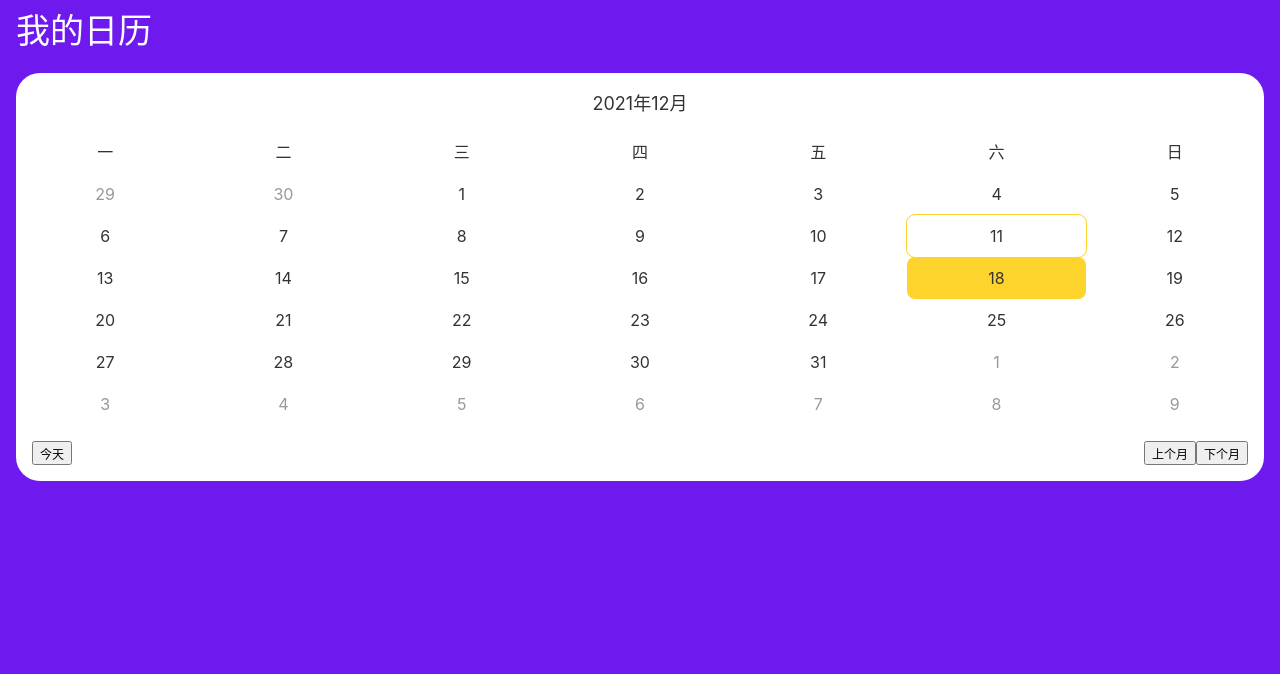
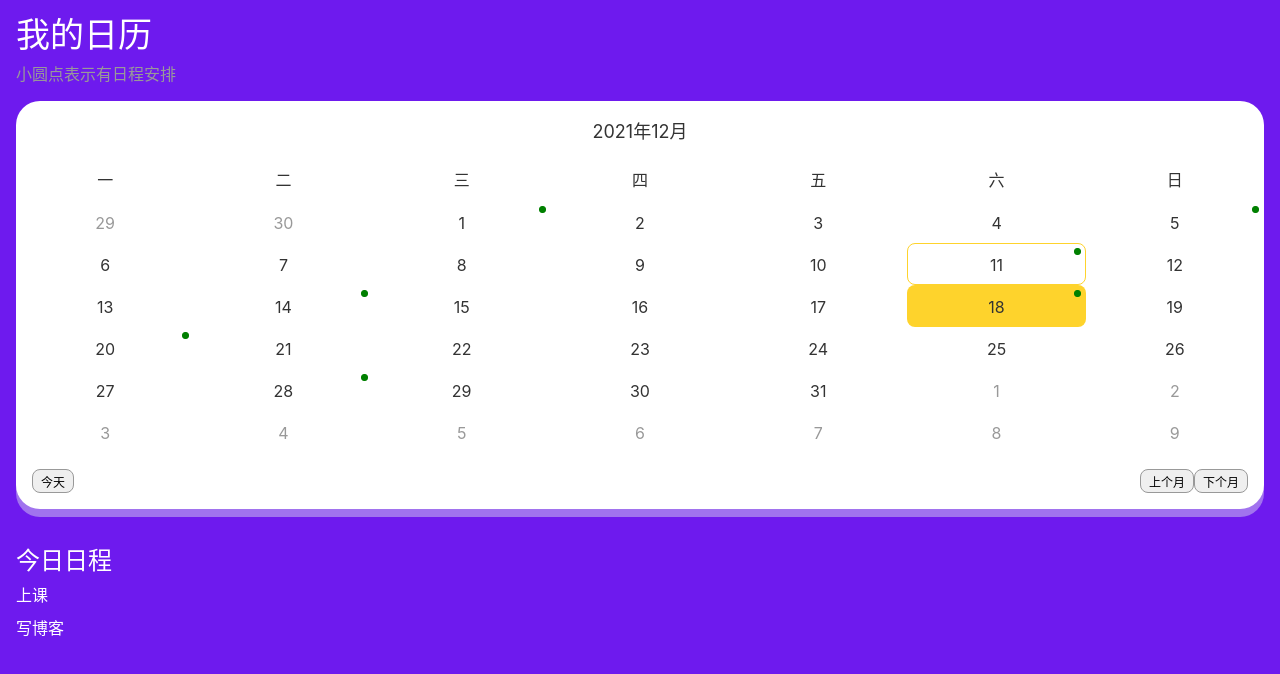
Before and after one commit to ZZZoucy/calendar, a plain HTML site: page index.html in a window 1280 px wide. Both pictures are taken after a click on the item "11". Drawn offline with Linux system fonts and the light colour scheme.

Commit message:
日历完成

```diff
--- a/css/index.css
+++ b/css/index.css
@@ -1,69 +1,104 @@
+/* siteHeader */
 .siteHeader {
-    padding: 4px 16px;
+    padding: 8px 16px 0 16px;
 }
 .siteHeader > h1 {
     font-size: 34px;
 }
+.siteHeader > .message {
+    color: #999;
+    margin-top: 4px;
+}
+/* end */
 
-.calender {
-    background-color: white;
+/* calendar */
+.calendar {
+    background: white;
     margin: 16px;
     border-radius: 24px;
     color: #333;
+    position: relative;
+    box-shadow: 0px 8px rgba(212, 204, 239, 0.5);
 }
-.calender-header {
+/*BEM 命名法*/
+.calendar-header {
     text-align: center;
     padding: 16px 0;
     font-size: 18px;
 }
-.calender-header > time {
-}
-.calender-weekdays {
+
+.calendar-weekdays {
     display: flex;
 }
-.calender-weekdays > li {
+.calendar-weekdays > li {
     width: 14.2857%;
     text-align: center;
     height: 42px;
     line-height: 42px;
 }
-.calender-days {
+.calendar-days {
     display: flex;
     flex-wrap: wrap;
 }
-.calender-days > li {
+.calendar-days > li {
     width: 14.2857%;
     text-align: center;
     height: 42px;
     line-height: 42px;
+    border: 1px solid transparent;
+    position: relative;
 }
-.calender-days-today {
-    background-color: #fed32c;
+.calendar-days-today {
+    background: #fed32c;
     border-radius: 8px;
 }
-.calender-days-selected {
+.calendar-days > li.calendar-days-selected {
     border-radius: 8px;
-    outline: 1px solid #fed32c;
+    border: 1px solid #fed32c;
 }
-.calender-days-disabled {
+
+.calendar-days > li.calendar-days-disabled {
     color: #999;
 }
-.calender-actions {
+.calendar-days > li.calendar-days-hasEvents::after {
+    content: "";
+    border: 1px solid green;
+    position: absolute;
+    top: 4px;
+    right: 4px;
+    width: 7px;
+    height: 7px;
+    background: green;
+    border-radius: 3px;
+}
+.calendar-actions {
     display: flex;
     justify-content: space-between;
     padding: 16px;
 }
-.calender-actions button {
+.calendar-actions button {
     font-size: 12px;
     height: 24px;
-    padding: 0 6px;
+    padding: 0 8px;
+    border: 1px solid #999;
+    border-radius: 8px;
 }
-.calender-actions-left {
-}
-.calender-actions-left > button {
-}
-.calender-actions-right {
+.calendar-actions-right {
     display: flex;
 }
-.calender-actions-right > button {
+/* end */
+
+/* events */
+.events-wrapper {
+    padding: 16px;
 }
+.events-wrapper .events {
+    padding-top: 3px;
+}
+.events-item {
+    padding: 6px 0;
+}
+.events div {
+    padding-top: 3px;
+}
+/* end */
--- a/index.html
+++ b/index.html
@@ -12,12 +12,13 @@
     <body>
         <header class="siteHeader">
             <h1>我的日历</h1>
+            <p class="message">小圆点表示有日程安排</p>
         </header>
-        <div class="calender">
-            <div class="calender-header">
+        <div class="calendar">
+            <div class="calendar-header">
                 <time id="time"></time>
             </div>
-            <ol class="calender-weekdays">
+            <ol class="calendar-weekdays">
                 <li>一</li>
                 <li>二</li>
                 <li>三</li>
@@ -26,17 +27,40 @@
                 <li>六</li>
                 <li>日</li>
             </ol>
-            <ol class="calender-days" id="days"></ol>
-            <div class="calender-actions">
-                <div class="calender-actions-left">
+            <ol class="calendar-days" id="days"></ol>
+            <div class="calendar-actions">
+                <div class="calendar-actions-left">
                     <button id="today">今天</button>
                 </div>
-                <div class="calender-actions-right">
+                <div class="calendar-actions-right">
                     <button id="prevMonth">上个月</button>
                     <button id="nextMonth">下个月</button>
                 </div>
             </div>
         </div>
+        <div class="events-wrapper">
+            <h2>今日日程</h2>
+            <div class="events" id="events"></div>
+        </div>
+        <script>
+            window.data = {
+                "2021-11-13": ["写作业"],
+                "2021-11-16": ["上课"],
+                "2021-12-14": ["写报告"],
+                "2021-12-11": ["上课", "写博客"],
+                "2021-12-20": ["上课", "写作业"],
+                "2021-10-13": ["写作业"],
+                "2021-11-28": ["上课"],
+                "2021-12-1": ["写报告"],
+                "2021-12-5": ["上课", "写博客"],
+                "2021-12-18": ["四六级"],
+                "2021-12-28": ["上课", "写作业"],
+                "2022-1-3": ["上课"],
+                "2022-1-9": ["上课", "看电影"],
+                "2022-1-21": ["剧本杀", "聚餐"],
+                "2022-1-26": ["期末考试"],
+            };
+        </script>
         <script src="main.js"></script>
     </body>
 </html>
--- a/main.js
+++ b/main.js
@@ -1,16 +1,17 @@
+window.alert("建议使用手机端打开");
 let currentTime = new Date();
 render(currentTime);
 
 get("#prevMonth").onclick = () => {
     // 上个月 = 这个月月初 - 1天
-    const firstDay = new Date(currentTime.getUTCFullYear(), currentTime.getMonth(), 1);
+    const firstDay = new Date(currentTime.getFullYear(), currentTime.getMonth(), 1);
     render(new Date(firstDay - 86400 * 1000));
 };
 get("#nextMonth").onclick = () => {
     const nextMonthFirstDay = new Date(currentTime.getUTCFullYear(), currentTime.getMonth() + 1, 1);
     render(nextMonthFirstDay);
 };
-get("#today ").onclick = () => {
+get("#today").onclick = () => {
     render(new Date());
 };
 
@@ -46,6 +47,7 @@ function render(time) {
         const lastDayWeek = lastDay.getDay();
         const days = get("#days");
         days.innerHTML = "";
+        const fragment = document.createDocumentFragment();
         let n = 0;
 
         // 每个月1号之前的铺垫
@@ -53,8 +55,8 @@ function render(time) {
             const li = document.createElement("li");
             const d = new Date(firstDay - 86400 * 1000 * i);
             li.textContent = d.getDate();
-            li.classList.add("calender-days-disabled");
-            days.prepend(li);
+            li.classList.add("calendar-days-disabled");
+            fragment.prepend(li);
             n += 1;
         }
 
@@ -67,17 +69,35 @@ function render(time) {
             li.textContent = i;
             // 给 今天 加一个选中样式
             if (i === now.getDate() && month === now.getMonth() + 1 && year === now.getFullYear()) {
-                li.classList.add("calender-days-today");
+                li.classList.add("calendar-days-today");
             }
             // 选中某一天，就加个边框样式
             li.onclick = () => {
                 if (selectedLi) {
-                    selectedLi.classList.remove("calender-days-selected");
+                    selectedLi.classList.remove("calendar-days-selected");
                 }
-                li.classList.add("calender-days-selected");
+                li.classList.add("calendar-days-selected");
                 selectedLi = li;
+                if (events) {
+                    const fragment = document.createDocumentFragment();
+                    events.map((event) => {
+                        const div = document.createElement("div");
+                        div.classList.add("events-item");
+                        div.textContent = event;
+                        fragment.append(div);
+                    });
+                    get("#events").innerHTML = "";
+                    get("#events").append(fragment);
+                } else {
+                    get("#events").innerHTML = "<div>没有日程</div>";
+                }
             };
-            days.append(li);
+            const key = `${year}-${month}-${i}`;
+            const events = window.data[key];
+            if (events) {
+                li.classList.add("calendar-days-hasEvents");
+            }
+            fragment.append(li);
             n += 1;
         }
 
@@ -88,10 +108,11 @@ function render(time) {
             const li = document.createElement("li");
             const d = new Date(lastDay - 0 + 86400 * 1000 * delta);
             li.textContent = d.getDate();
-            li.classList.add("calender-days-disabled");
-            days.append(li);
+            fragment.append(li);
+            li.classList.add("calendar-days-disabled");
             i++;
         }
+        days.append(fragment);
     }
 }
 function get(selector) {
```
